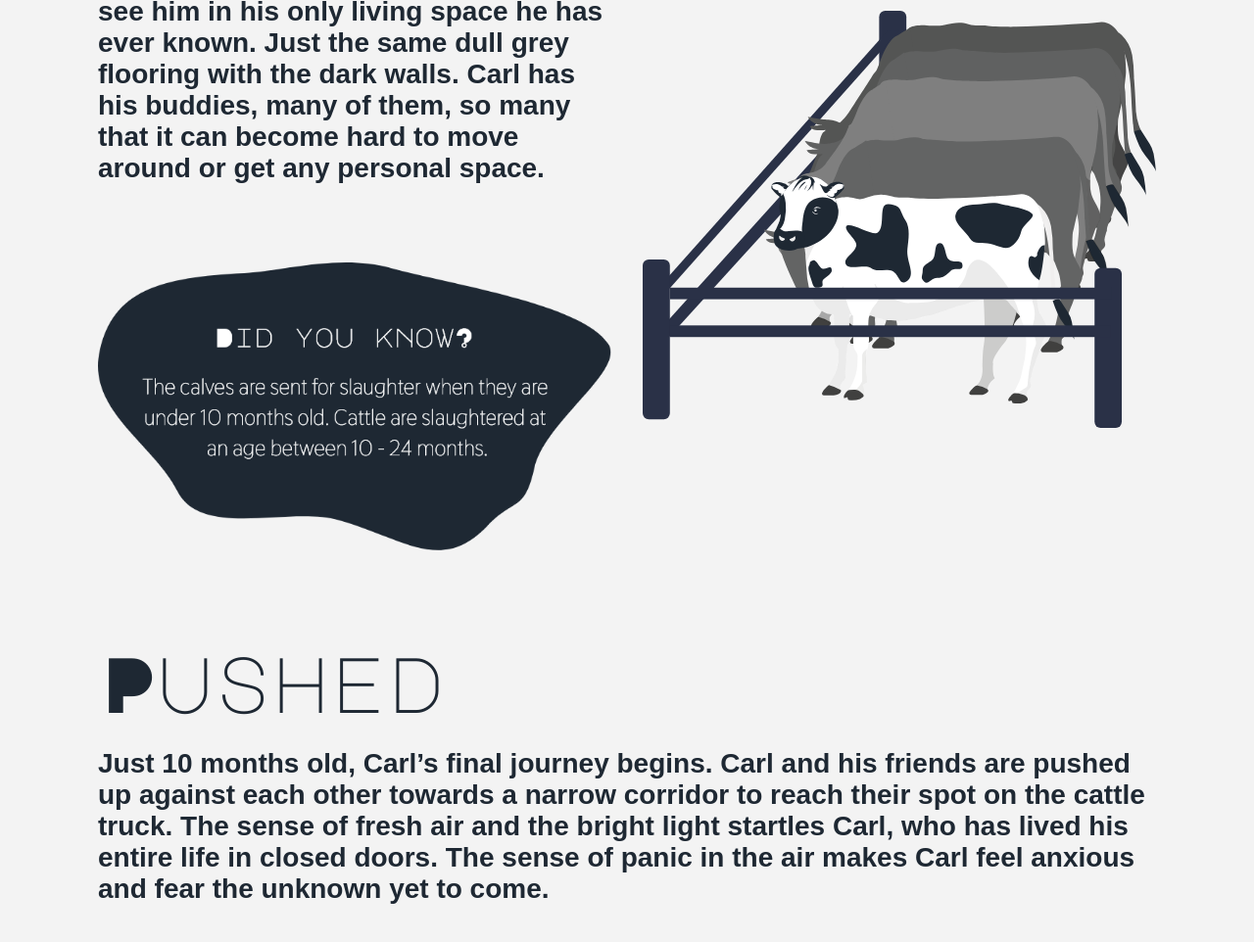
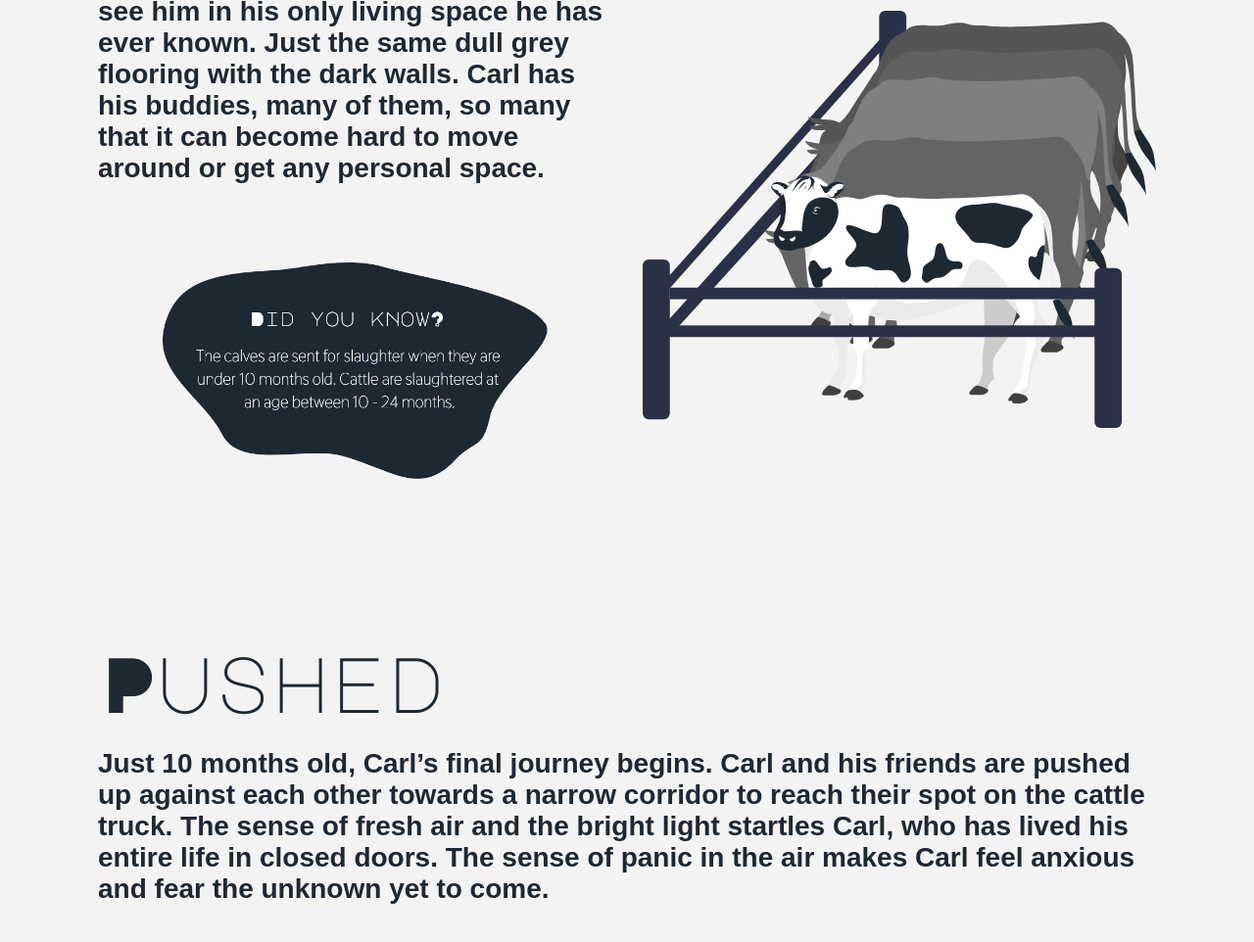
Before and after one commit to natashalefort/meetcarl, a plain HTML site: page index.html in a window 1280 px wide. Shown: the part 1398-2360 px from the top of the page at 98% size. Drawn offline with Linux system fonts and the light colour scheme; a web font is replaced by a local one.

Commit message:
specificity

```diff
--- a/style.css
+++ b/style.css
@@ -202,7 +202,7 @@ aside {
     padding-top: 10%;
 }
 
-.patch {
+#m-grid aside img.patch {
     max-height: 75%;
     max-width: 75%;
     display: block;
```
